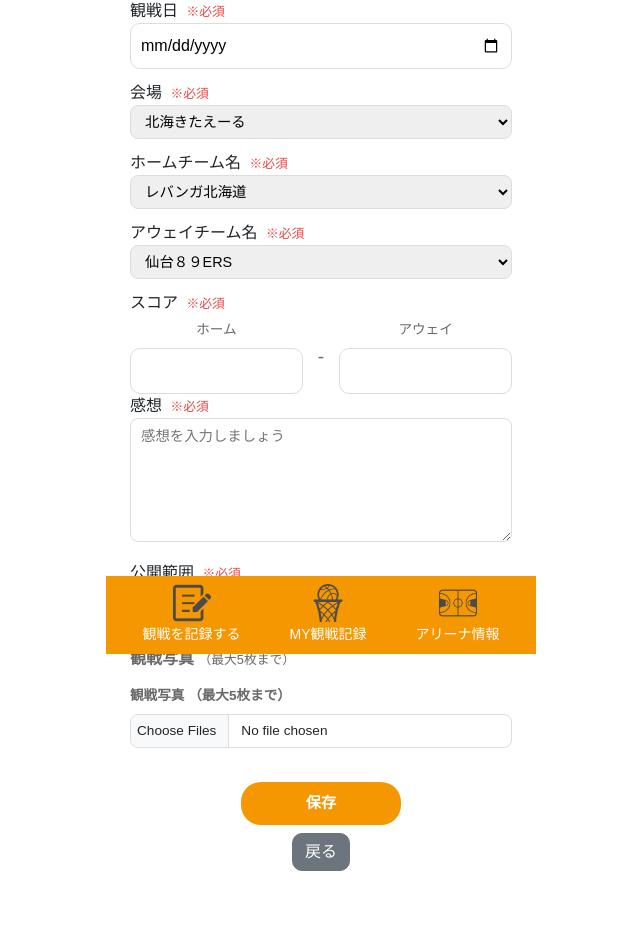
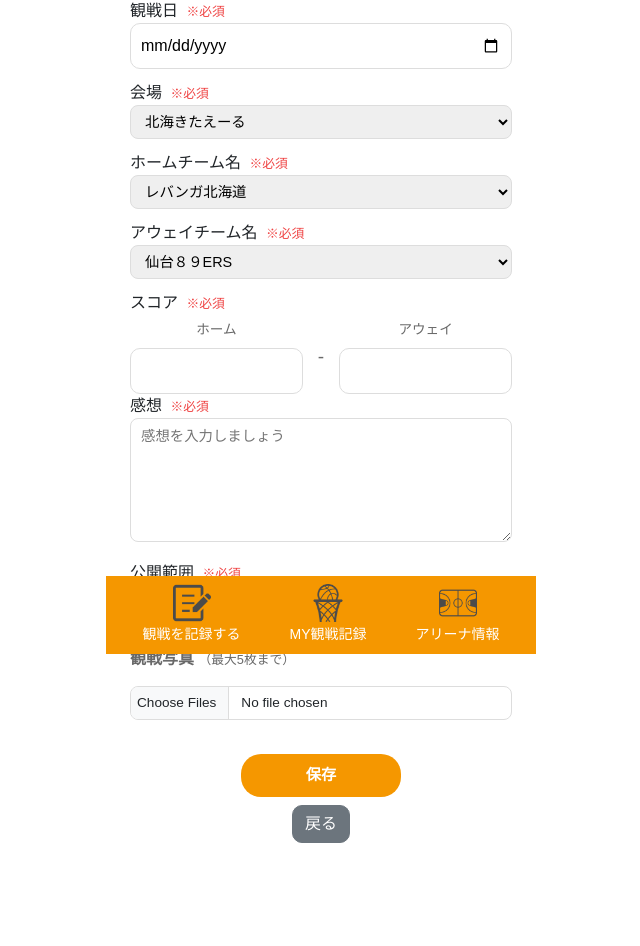
Before and after one commit to kashiwa-mo-chi/basketlogRepository, a Django app: page /games/create/ in a window 1280 px wide. Shown: the part 146-1092 px from the top of the page, without its empty margins (319-959 px from the left). After the commit the page ends 989 px from the top, so only its background shows below. Run offline with Django 5.2, Linux system fonts and the light colour scheme; the visitor is signed in with stand-in values (Sample User, id 1).

Commit message:
観戦写真の見出しを編集

```diff
--- a/01_BasketLog/BasketLog/games/templates/games/diary_form.html
+++ b/01_BasketLog/BasketLog/games/templates/games/diary_form.html
@@ -120,11 +120,6 @@
 
 
             <div class="picture-item">
-
-                <label>
-                    観戦写真
-                    <span>（最大5枚まで）</span>
-                </label>
 
                 <input
                     type="file"
```
